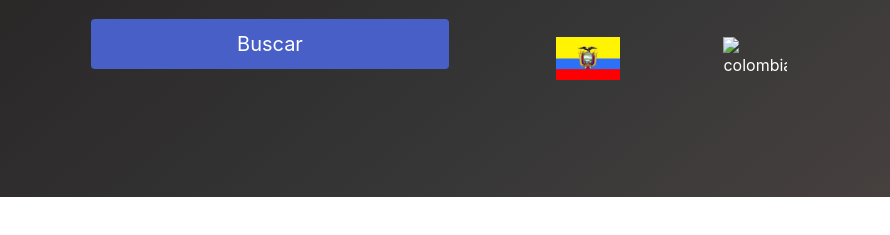
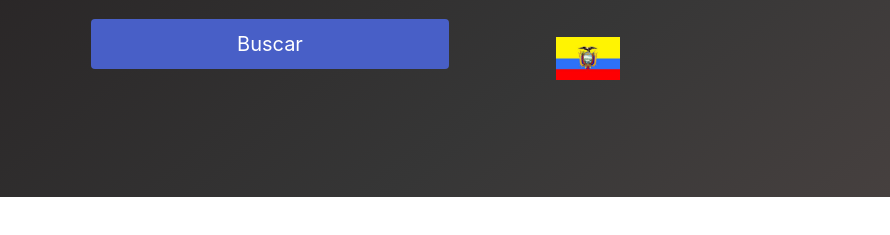
Before and after one commit to validacionkdrops/validacion, a plain HTML site: page index.html in a window 1280 px wide. Shown: the part 169-404 px from the top of the page, 390-1280 px from the left. Drawn offline with nearby package versions, Linux system fonts and the light colour scheme.

Commit message:
Update index.html

```diff
--- a/index.html
+++ b/index.html
@@ -89,7 +89,7 @@
 				  				</div>
 				  				<div class="column is-6 is-flex is-horizontal-center" style="justify-content: center;">
 				  					<figure class="image is-centered is-64x64" style="vertical-align: center;">
-  										<img src="" alt="colombia">
+
 									</figure>
 				  				</div>
 				  			</div>
```
